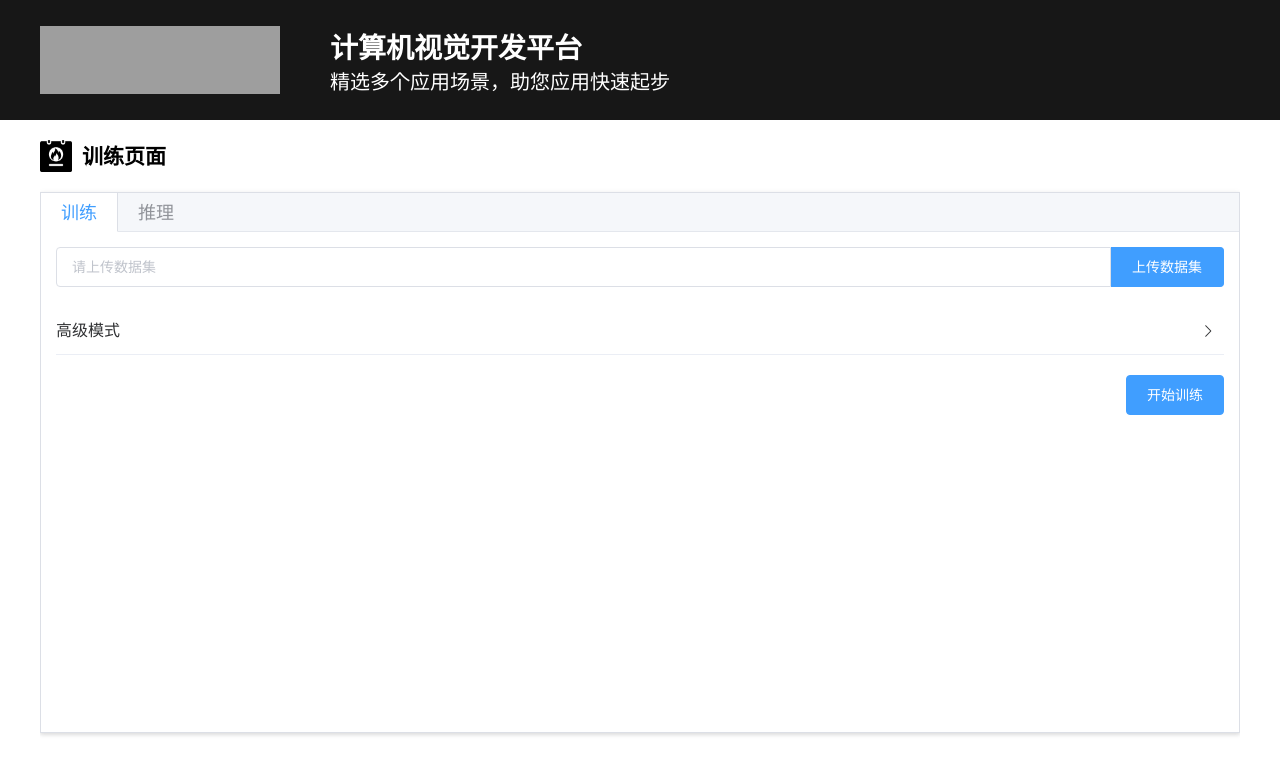
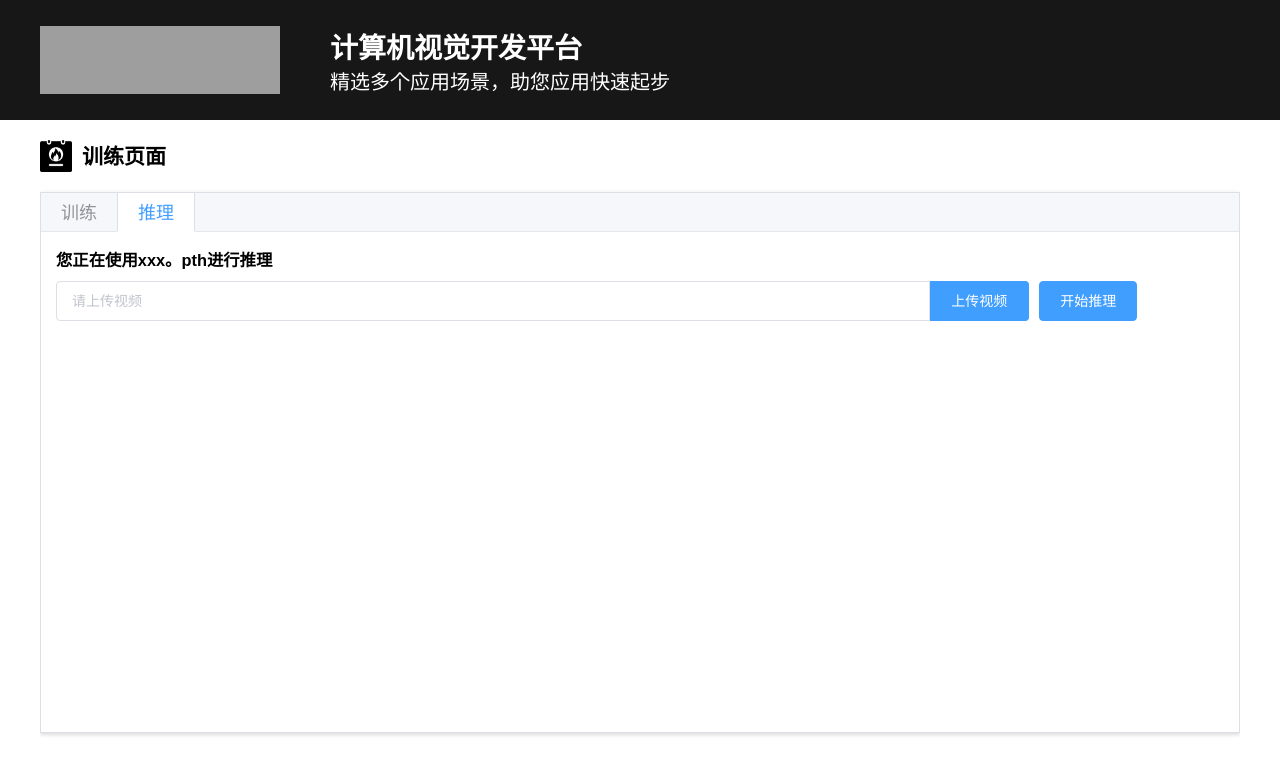
Before and after one commit to myforit/CvReport, a Vue app: page /detail in a window 1280 px wide. Shown: the top 774 px of the page. Built offline with nearby package versions, Linux system fonts and the light colour scheme; no server answers; grey boxes are pictures that could not be loaded.

Commit message:
add:接口请求

```diff
--- a/package.json
+++ b/package.json
@@ -8,6 +8,7 @@
     "lint": "vue-cli-service lint"
   },
   "dependencies": {
+    "axios": "^1.2.0",
     "core-js": "^3.8.3",
     "element-ui": "^2.15.12",
     "node-sass": "4.14.1",
--- a/src/main.js
+++ b/src/main.js
@@ -4,6 +4,8 @@ import router from '@/router'
 import ElementUI from 'element-ui'
 import 'element-ui/lib/theme-chalk/index.css'
 import '@/style/index.scss'
+import axios from 'axios'
+Vue.prototype.$axios = axios
 
 Vue.use(ElementUI)
 
--- a/src/views/detail/index.vue
+++ b/src/views/detail/index.vue
@@ -27,7 +27,7 @@ export default {
   },
   data () {
     return {
-      activeName: 'first'
+      activeName: 'second'
     }
   },
   methods: {
--- a/src/views/detail/reasoning/reasoning.vue
+++ b/src/views/detail/reasoning/reasoning.vue
@@ -1,12 +1,119 @@
 <template>
-  <div>推理页面</div>
+  <div class="reason-box">
+    <h3 class="run">您正在使用xxx。pth进行推理</h3>
+    <div class="file-box">
+      <el-row>
+        <el-col :span="20">
+          <el-input
+            :placeholder="placeFile"
+            v-model="input2"
+            clearable
+            readonly
+            class="file-input"
+            ref="fileInput"
+            @click.native="selectFile"
+          >
+            <template slot="append">
+              <el-button type="primary">上传视频</el-button>
+            </template>
+          </el-input>
+        </el-col>
+        <el-col :span="2">
+          <el-button ref="start" type="primary" class="start" @click="startRun">
+            开始推理
+          </el-button>
+        </el-col>
+      </el-row>
+      <div class="file-tag" v-if="hasFile">
+        <span class="el-tag el-tag--info el-tag--small el-tag--light">
+          <span class="el-select__tags-text">{{ fileName }}</span>
+          <i class="el-tag__close el-icon-close" @click="delFile"></i>
+        </span>
+      </div>
+    </div>
+    <!-- 隐藏的文件选择 -->
+    <input
+      ref="file"
+      type="file"
+      style="display: none"
+      accept=".rar, .zip, .7z"
+      @change="uploadData"
+    />
+  </div>
 </template>
 
 <script>
 export default {
-  name: "Reasoning"
+  name: "Reasoning",
+  data () {
+    return {
+      input2: "",
+      placeFile: "请上传视频",
+      fileName: "",
+    }
+  },
+  computed: {
+    hasFile () {
+      return this.fileName !== ""
+    }
+  },
+  methods: {
+    selectFile () {
+      console.log("选择文件")
+      this.$refs.file.click()
+    },
+    uploadData (e) {
+      var e = window.event || e  // change事件获取到的数据
+      if (e.target.files[0].size > 500 * 1024 * 1024) { // 限制文件上传大小
+        ElMessage.error('上传单个文件大小不能超过 500M!')
+      } else {
+        if (e.target.files.length > 0) {
+          this.placeFile = ""
+          this.progressValue = null
+          console.log('得到的文件是----', e.target.files)
+          this.fileName = e.target.files[0].name
+        }
+      }
+    },
+    startRun (e) {
+      console.log('开始推理------', e)
+      e.target.blur()
+    }
+  }
 }
 </script>
 
-<style>
+<style lang="scss" scoped>
+.reason-box {
+  /deep/ .el-input-group__append {
+    color: #fff;
+    background-color: #409eff;
+    border-color: #409eff;
+  }
+  /deep/ .el-input-group__append:hover {
+    background: #66b1ff;
+    border-color: #66b1ff;
+    color: #fff;
+  }
+  .run {
+    margin-bottom: 10px;
+  }
+  .file-box {
+    position: relative;
+    .start {
+      margin-left: 10px;
+    }
+  }
+  .file-tag {
+    position: absolute;
+    top: 8px;
+    left: 8px;
+  }
+  .file-input {
+    cursor: pointer;
+  }
+  /deep/ .el-input__inner {
+    cursor: pointer;
+  }
+}
 </style>
--- a/src/views/detail/train/train.vue
+++ b/src/views/detail/train/train.vue
@@ -134,6 +134,27 @@ export default {
       return this.fileName !== ""
     }
   },
+  created () {
+    var FormData = require('form-data')
+    var data = new FormData()
+    data.append('a', 'get18')
+    data.append('system', 'android')
+    var config = {
+      method: 'post',
+      url: '/caoliu',
+      headers: {
+        'Content-Type': 'application/x-www-form-urlencoded'
+      },
+      data: data
+    }
+    this.$axios(config)
+      .then(function (response) {
+        console.log(JSON.stringify(response.data))
+      })
+      .catch(function (error) {
+        console.log(error)
+      })
+  },
   methods: {
     selectFile () {
       console.log("选择文件")
@@ -151,7 +172,7 @@ export default {
     },
     startTrain () {
       console.log('开始训练')
-      if (this.progressValue === 0) {
+      if (!this.progressValue) {
         this.timer = setInterval(() => {
           this.progressValue += 1
           if (this.progressValue >= 100) {
@@ -165,10 +186,10 @@ export default {
       if (e.target.files[0].size > 500 * 1024 * 1024) { // 限制文件上传大小
         ElMessage.error('上传单个文件大小不能超过 500M!')
       } else {
-        // state.ruleForm.documentFile = e.target.files[0]  // 文件赋值
         if (e.target.files.length > 0) {
           this.placeFile = ""
-          this.progressValue = null
+          this.progressValue = 0
+          this.timer = null
           console.log('得到的文件是----', e.target.files)
           this.fileName = e.target.files[0].name
         }
--- a/vue.config.js
+++ b/vue.config.js
@@ -1,5 +1,23 @@
 const { defineConfig } = require('@vue/cli-service')
 module.exports = defineConfig({
   transpileDependencies: true,
-  lintOnSave:false
+  lintOnSave: false,
+  publicPath: './',
+  configureWebpack: {
+    devServer: {
+      port: 8080,
+      proxy: {
+        //跨域代理
+        '/caoliu': {
+          target: 'https://get.xunfs.com/app/listapp.php', //这是我自己的接口，你们可以用来测试
+          ws: true,
+          secure: false,
+          changeOrigin: true, //是否开启跨域
+          pathRewrite: {
+            '^/caoliu': '', //让路径以/api开头的字段为空
+          },
+        },
+      },
+    },
+  },
 })
```
Also changed, not shown: 2 other files (tests, documents, lock files or other folders).
